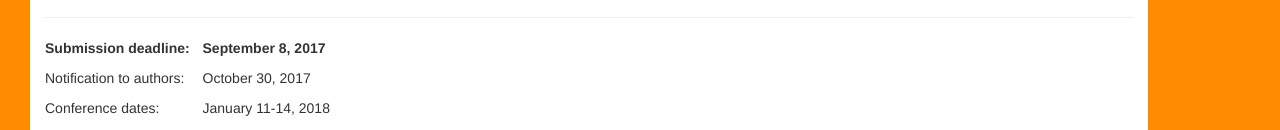
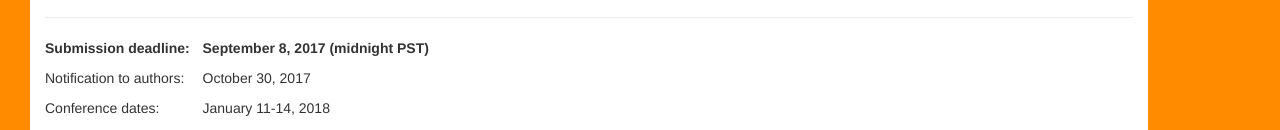
Before and after one commit to tcsmath/itcsconf.github.io, a plain HTML site: page itcs18/itcs18-cfp.html in a window 1280 px wide. Shown: the part 437-567 px from the top of the page. Drawn offline with nearby package versions, Linux system fonts and the light colour scheme.

Commit message:
Update itcs18-cfp.html

```diff
--- a/itcs18/itcs18-cfp.html
+++ b/itcs18/itcs18-cfp.html
@@ -46,7 +46,7 @@ ITCS seeks to promote research that carries a strong conceptual message (e.g., i
                       &nbsp;&nbsp;&nbsp;
                     </td>
                     <td>
-                        <p><b>September 8, 2017</b></p>
+                        <p><b>September 8, 2017 (midnight PST) </b></p>
                         <p>October 30, 2017</p>
                         <p>January 11-14, 2018</p>
                     </td>
```
